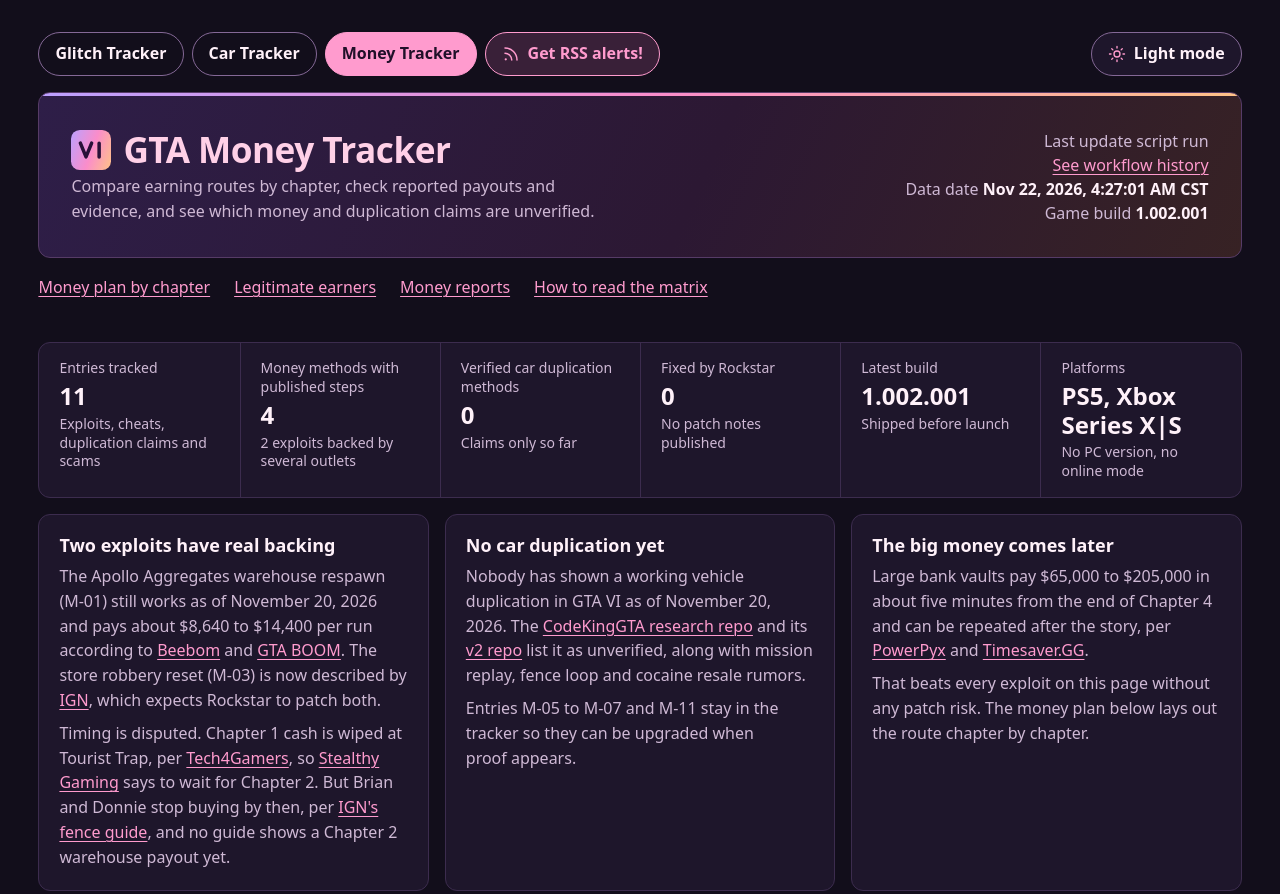
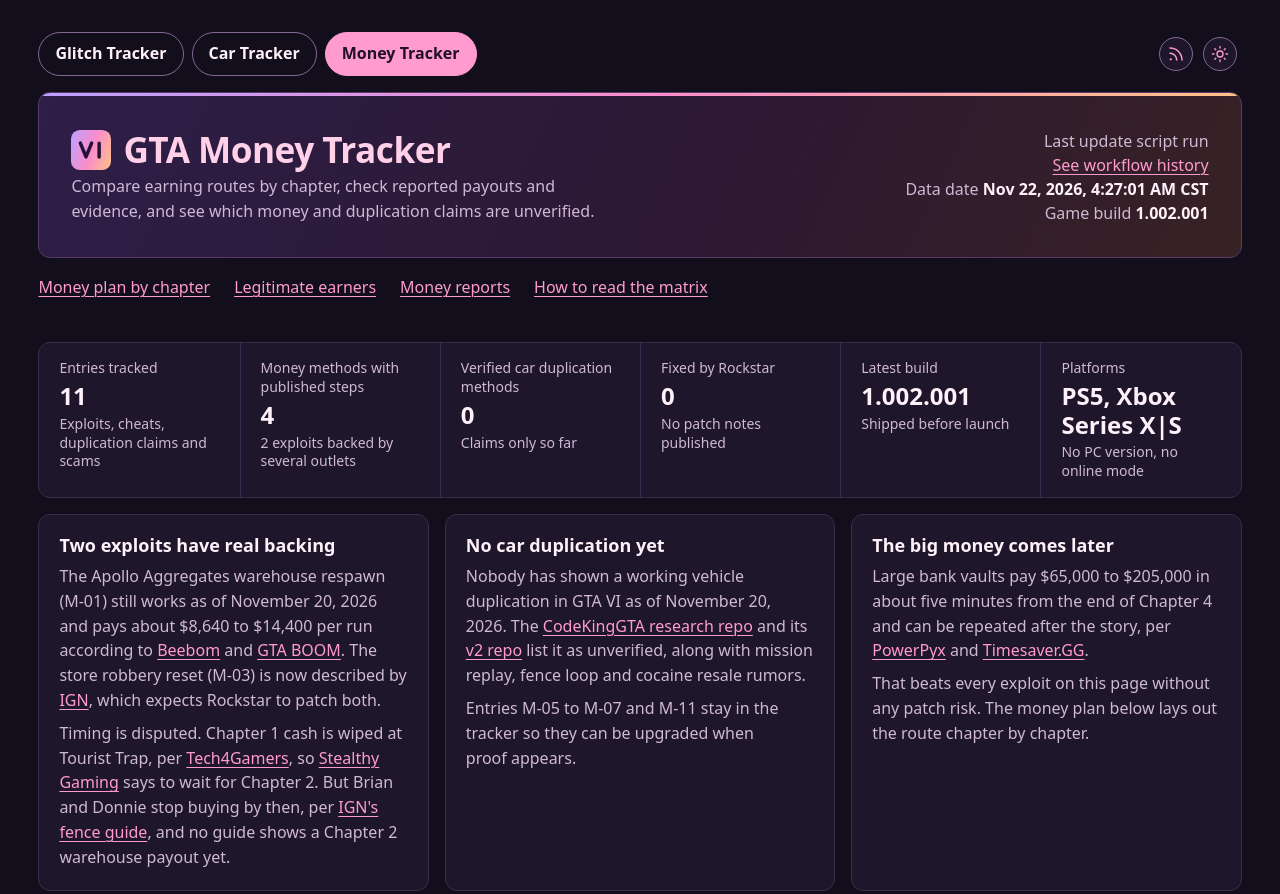
Before and after one commit to rolltidehero/gta-money-tracker, a plain HTML site: page index.html in a window 1280 px wide. Shown: the top 894 px of the page. Drawn offline with Linux system fonts and the light colour scheme; no server answers; a web font is replaced by a local one.

Commit message:
Use compact icon-only RSS and theme controls
Co-authored-by: Perplexity <noreply@perplexity.ai>

```diff
--- a/index.html
+++ b/index.html
@@ -24,18 +24,18 @@
         <a href="https://rolltidehero.github.io/gta-glitch-tracker/">Glitch Tracker</a>
         <a href="https://rolltidehero.github.io/gta-car-tracker/">Car Tracker</a>
         <a href="./" aria-current="page">Money Tracker</a>
-        <a class="rss-link" href="feed.xml" type="application/rss+xml">
+        <div class="nav-tools">
+          <a class="rss-link" href="feed.xml" type="application/rss+xml" aria-label="Get RSS alerts!" title="Get RSS alerts!">
             <svg viewBox="0 0 24 24" width="18" height="18" aria-hidden="true" focusable="false" fill="none" stroke="currentColor" stroke-width="2" stroke-linecap="round">
               <path d="M4 11a9 9 0 0 1 9 9M4 4a16 16 0 0 1 16 16" />
               <circle cx="5" cy="19" r="1.5" fill="currentColor" stroke="none" />
             </svg>
-          Get RSS alerts!
           </a>
-        <button type="button" class="theme-toggle" id="theme-toggle" hidden>
+          <button type="button" class="theme-toggle" id="theme-toggle" aria-label="Light mode" title="Light mode" hidden>
             <svg class="theme-sun" viewBox="0 0 24 24" width="18" height="18" aria-hidden="true" fill="none" stroke="currentColor" stroke-width="1.8" stroke-linecap="round"><circle cx="12" cy="12" r="4" /><path d="M12 2v2m0 16v2M2 12h2m16 0h2M5 5l1.5 1.5m11 11L19 19M19 5l-1.5 1.5m-11 11L5 19" /></svg>
             <svg class="theme-moon" viewBox="0 0 24 24" width="18" height="18" aria-hidden="true" fill="none" stroke="currentColor" stroke-width="1.8" stroke-linejoin="round"><path d="M20.8 15.1A9 9 0 0 1 8.9 3.2a9 9 0 1 0 11.9 11.9Z" /></svg>
-          <span class="theme-label">Light mode</span>
           </button>
+        </div>
       </nav>
       <header class="masthead">
         <div>
--- a/style.css
+++ b/style.css
@@ -1265,7 +1265,7 @@ th[aria-sort='descending'] .arrow {
   gap: var(--space-2);
   margin-bottom: var(--space-4);
 }
-.app-switch a {
+.app-switch > a {
   padding: var(--space-2) var(--space-4);
   border: 1px solid var(--color-border);
   border-radius: 999px;
@@ -1274,22 +1274,8 @@ th[aria-sort='descending'] .arrow {
   text-decoration: none;
   color: var(--color-text);
 }
-.app-switch a:hover { border-color: var(--color-primary); color: var(--color-primary); }
-.app-switch .rss-link {
-  display: inline-flex;
-  align-items: center;
-  gap: var(--space-2);
-  min-height: 44px;
-  background: var(--color-primary-tint);
-  border-color: var(--color-primary);
-  color: var(--color-primary);
-}
-.app-switch .rss-link:hover {
-  background: var(--color-primary);
-  color: var(--color-text-inverse);
-}
-.app-switch .rss-link:focus-visible { outline: 2px solid var(--color-primary); outline-offset: 2px; }
-.app-switch a[aria-current="page"] {
+.app-switch > a:hover { border-color: var(--color-primary); color: var(--color-primary); }
+.app-switch > a[aria-current="page"] {
   background: var(--color-primary);
   border-color: var(--color-primary);
   color: var(--color-text-inverse);
--- a/theme.css
+++ b/theme.css
@@ -76,29 +76,39 @@
 .brand svg rect { fill: none; }
 .brand svg path { stroke: var(--brand-ink); }
 
-.theme-toggle:not([hidden]) {
-  display: inline-flex;
+.nav-tools {
+  display: flex;
   align-items: center;
-  gap: var(--space-2);
-  min-height: 44px;
-  padding: 0 var(--space-4);
+}
+.nav-tools > :not([hidden]) {
+  position: relative;
+  display: grid;
+  place-items: center;
+  width: 44px;
+  height: 44px;
+  border-radius: var(--radius-full);
+  color: var(--color-primary);
+}
+/* A 34px visible circle inside a 44px tap target. */
+.nav-tools > :not([hidden])::before {
+  content: '';
+  position: absolute;
+  inset: 5px;
+  pointer-events: none;
   border: 1px solid var(--color-border);
-  border-radius: var(--radius-full);
-  color: var(--color-text);
+  border-radius: inherit;
   background: var(--color-surface);
-  font-size: var(--text-sm);
-  font-weight: 700;
-  white-space: nowrap;
 }
-.theme-toggle:hover {
+.nav-tools > :hover::before,
+.nav-tools > :focus-visible::before {
   border-color: var(--color-primary);
   background: var(--color-surface-offset);
 }
-.theme-toggle svg { color: var(--color-primary); }
+.nav-tools svg { position: relative; }
 .theme-toggle .theme-moon,
 :root[data-theme='light'] .theme-toggle .theme-sun { display: none; }
 :root[data-theme='light'] .theme-toggle .theme-moon { display: block; }
 
 @media (min-width: 64rem) {
-  .theme-toggle { margin-inline-start: auto; }
+  .nav-tools { margin-inline-start: auto; }
 }
--- a/theme.js
+++ b/theme.js
@@ -6,13 +6,16 @@
   var root = document.documentElement;
   var chrome = document.querySelector('meta[name="theme-color"]');
   var button;
-  var label;
 
   function apply(value) {
     var isLight = value === 'light';
     root.dataset.theme = isLight ? 'light' : 'dark';
     if (chrome) chrome.content = isLight ? '#fff4f5' : '#120e1b';
-    if (label) label.textContent = isLight ? 'Dark mode' : 'Light mode';
+    if (button) {
+      var action = isLight ? 'Dark mode' : 'Light mode';
+      button.setAttribute('aria-label', action);
+      button.title = action;
+    }
   }
 
   /* A first-party preference cookie works across the three GitHub Pages paths.
@@ -27,7 +30,6 @@
   document.addEventListener('DOMContentLoaded', function () {
     button = document.getElementById('theme-toggle');
     if (!button) return;
-    label = button.querySelector('.theme-label');
     apply(root.dataset.theme);
     button.hidden = false;
     button.addEventListener('click', function () {
```
Lines whose indentation alone changed are shown as unchanged.
